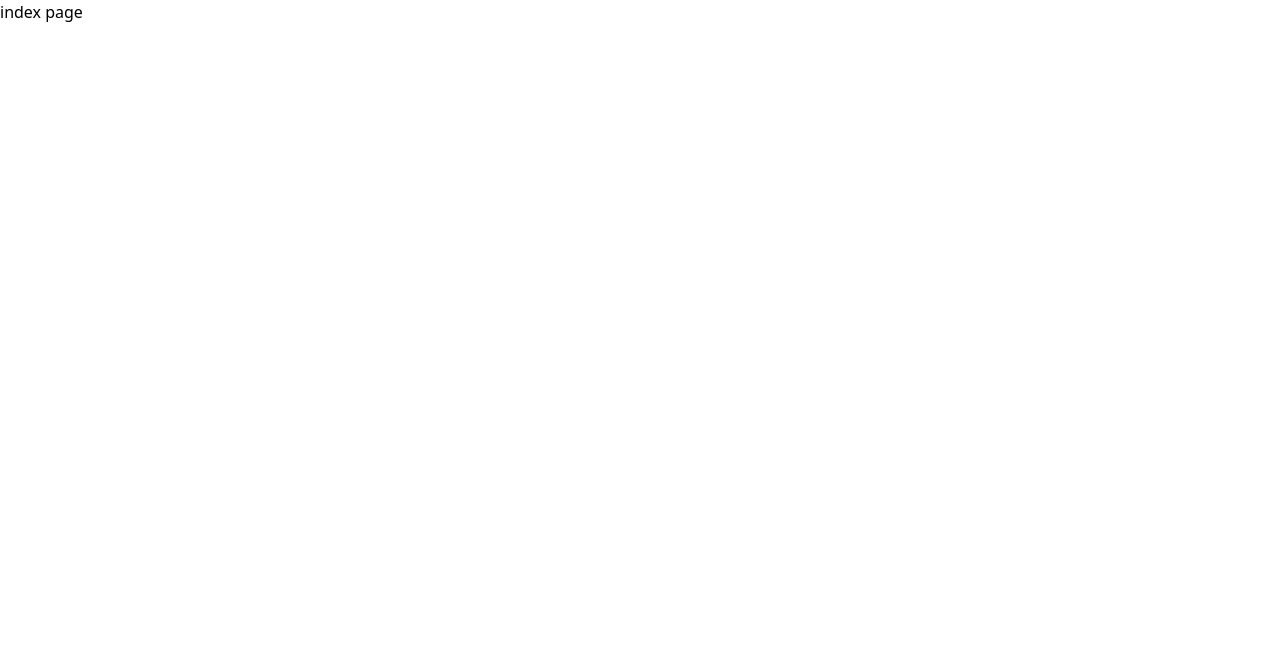
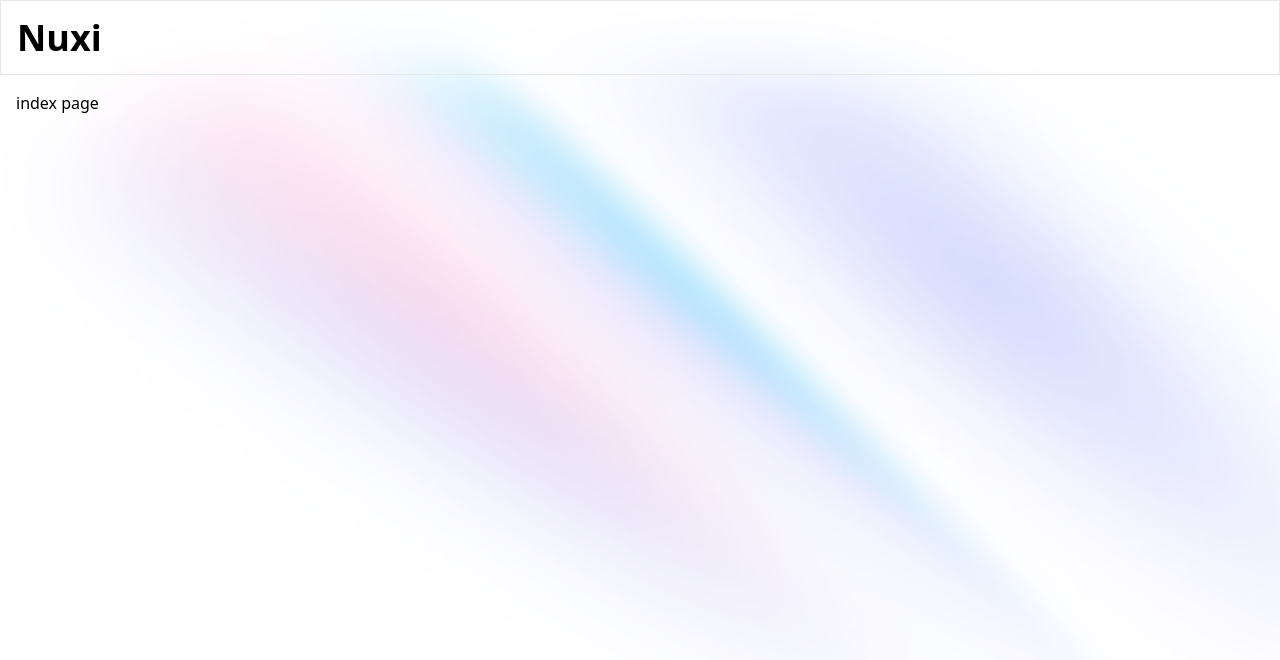
Before and after one commit to mahsarajabpour/recursive-nuxt-component, a Nuxt app: page / in a window 1280 px wide. Shown: the top 660 px of the page. Built offline with nearby package versions, Linux system fonts and the light colour scheme.

Commit message:
add(sidebar component)

```diff
--- /dev/null
+++ b/components/Sidebar.vue
@@ -0,0 +1,9 @@
+<script setup lang="ts"></script>
+
+<template>
+  <div class="flex items-center border h-[75px] px-4">
+    <p class="text-4xl font-bold">Nuxi</p>
+  </div>
+</template>
+
+<style scoped></style>
--- a/layouts/dashboard.vue
+++ b/layouts/dashboard.vue
@@ -1,13 +1,27 @@
 <script setup lang="ts">
+  import Sidebar from "~/components/Sidebar.vue";
   useHead({
     meta: [{ name: "Dashboard" }],
   });
 </script>
 
 <template>
-  <div id="dashboard-layout">
-    <slot class="content" />
+  <div
+    id="dashboard-layout"
+    class="dashboard"
+  >
+    <sidebar />
+    <div class="p-4 h-full">
+      <slot class="content" />
+    </div>
   </div>
 </template>
 
-<style scoped></style>
+<style scoped>
+  .dashboard {
+    background-image: url("assets/images/background-image.jpg");
+    background-repeat: no-repeat;
+    background-size: cover;
+    height: 100vh;
+  }
+</style>
--- a/package.json
+++ b/package.json
@@ -31,7 +31,7 @@
     "tailwindcss": "^3.4.3"
   },
   "lint-staged": {
-    "src/**/*.{js,vue,html,css}": "prettier --write",
+    "**/*": "prettier ./ --write --ignore-unknown",
     "*.{js,css,md}": "prettier ./ --write"
   }
 }
```
